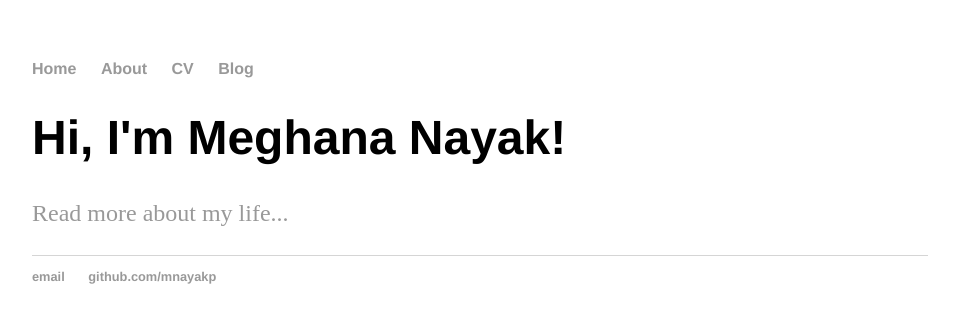
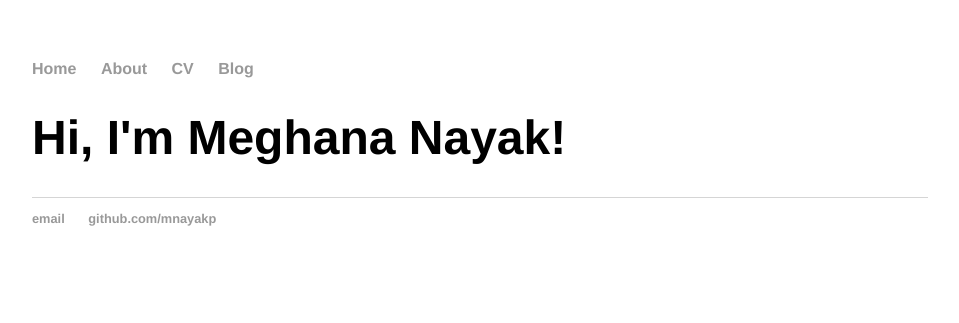
Before and after one commit to mnayakp/mnayakp.github.io, a Jekyll site: the page built from index.html, in a window 1280 px wide. Shown: the top 323 px of the page, without its empty margins (160-1119 px from the left). Built offline with Jekyll 4.4.1, drawn with Linux system fonts in a browser that asks for light colours.

Commit message:
Update index.html

```diff
--- a/index.html
+++ b/index.html
@@ -4,5 +4,5 @@ title: Meghana Nayak
 ---
 <div class="blurb">
 	<h1>Hi, I'm Meghana Nayak!</h1>
-	<p> <a href="/about">Read more about my life...</a></p>
+	<p> </p>
 </div><!-- /.blurb -->
```
